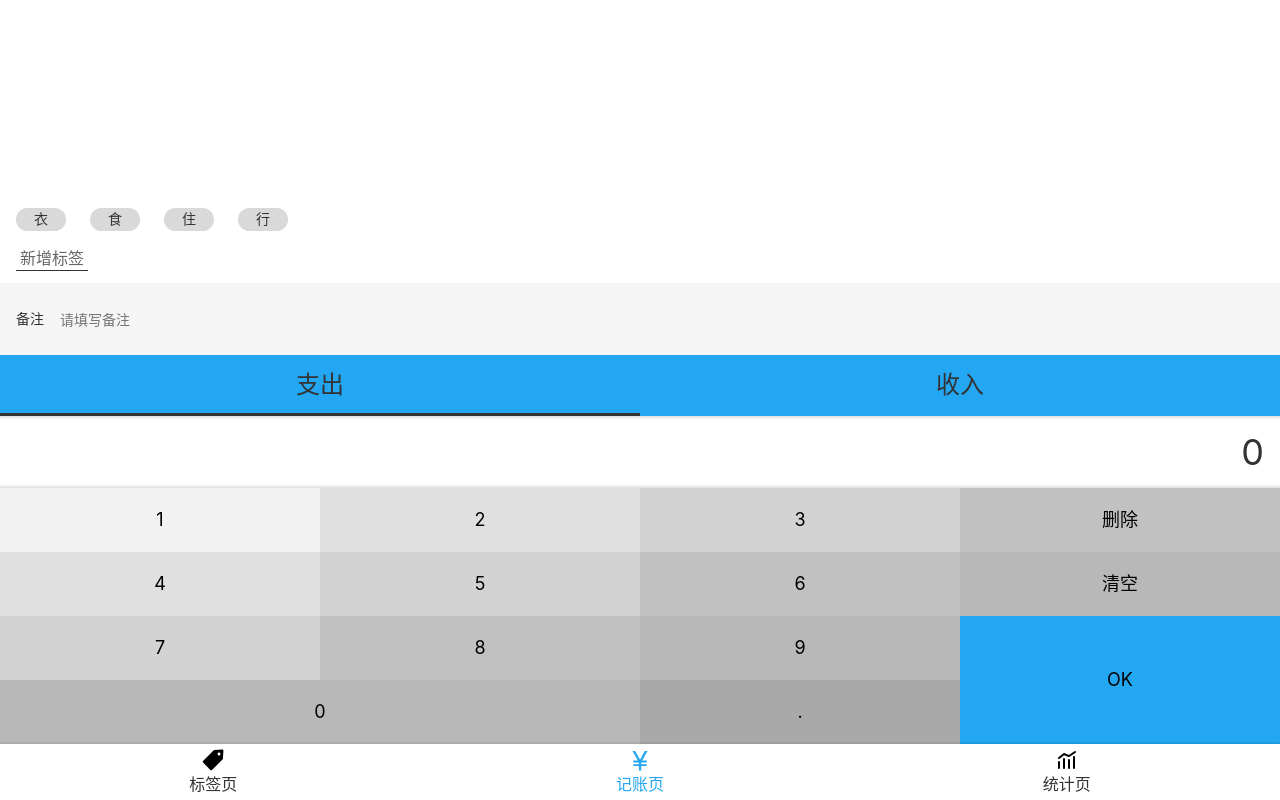
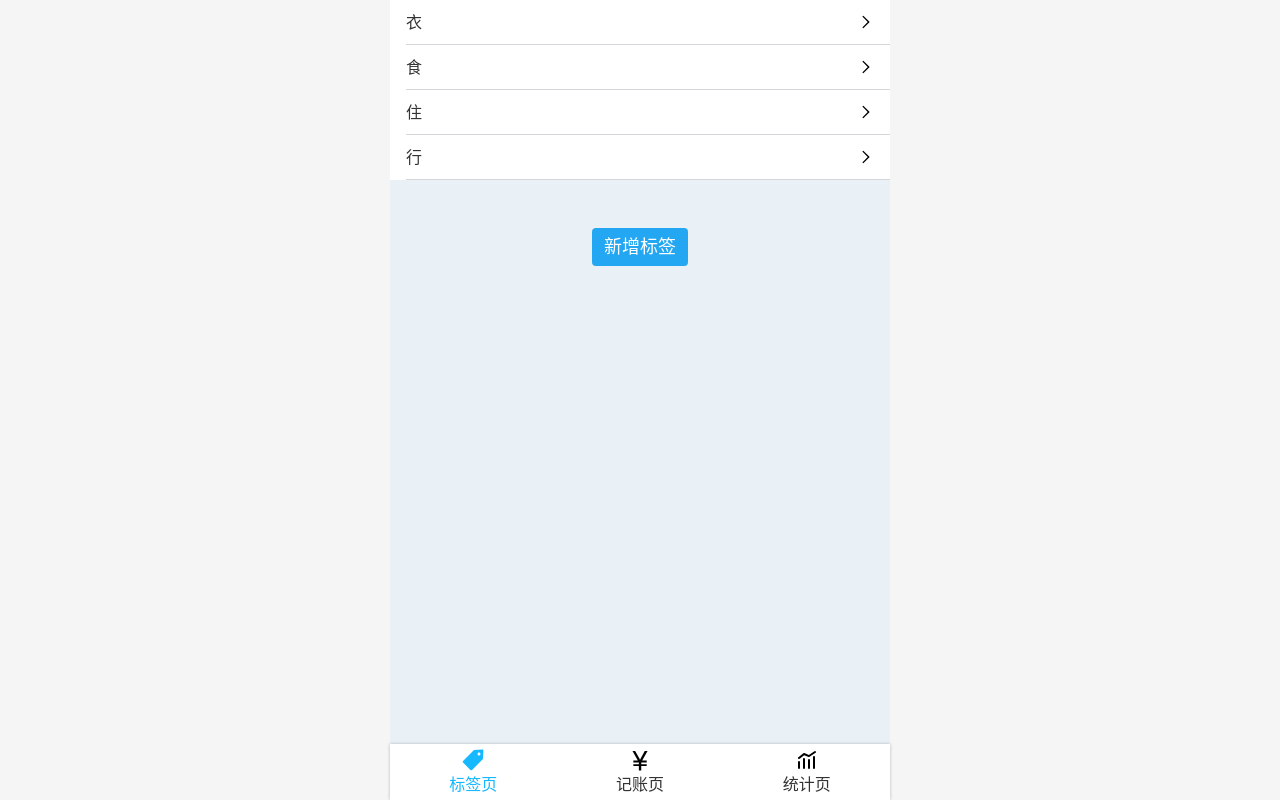
Before and after one commit to tomgao1/xiaobai-demo-react, a React app: page /#/tags in a window 1280 px wide. Before the commit this address led to /#/money. Built offline with nearby package versions, Linux system fonts and the light colour scheme.

Commit message:
初步完成颜色调试

```diff
--- a/src/App.tsx
+++ b/src/App.tsx
@@ -9,6 +9,9 @@ import { Tag } from 'views/Tag';
 
 const AppWrapper = styled.div`
 color:#333;
+max-width:500px;
+margin:0 auto;
+background: #e9f1f6;
 `;
 
 
--- a/src/components/Layout.tsx
+++ b/src/components/Layout.tsx
@@ -10,6 +10,9 @@ const Wrapper = styled.div`
 const Main = styled.div`
   flex-grow: 1;
   overflow: auto;
+  &::-webkit-scrollbar{
+    display:none
+  }
 `;
 
 type Props = {
@@ -21,9 +24,9 @@ type Props = {
    useEffect(() => {
      setTimeout(()=>{
      if(!mainRef.current){return}
-     console.log('props.scrollTop');
+
      mainRef.current.scrollTop = props.scrollTop!;
-     console.log(mainRef.current.scrollTop);
+
    },0)
  },[props.scrollTop]);
 
--- a/src/components/Nav.tsx
+++ b/src/components/Nav.tsx
@@ -25,9 +25,9 @@ background: white;
         height: 24px;
       }
       &.selected{
-          color:rgba(35,167,242);
+          color:#16B8FF;
           .icon{
-            fill:rgba(35,167,242);
+            fill:#16B8FF;
           }
       }
       }
--- a/src/views/Money.tsx
+++ b/src/views/Money.tsx
@@ -36,6 +36,7 @@ function Money() {
     alert('保存成功');
     setSelected(defaultFormData);
     }
+
   };
 
   return (
--- a/src/views/Money/CategorySection.tsx
+++ b/src/views/Money/CategorySection.tsx
@@ -10,17 +10,21 @@ font-size:24px;
   > li {
     width:50%;
     text-align: center;
+    background: white;
     padding:  16px 0;
     position: relative;
     &.selected::after{
       content: '';
       display: block;
       height: 3px;
-      background: #333;
+      background:#16B8FF;
+
       position: absolute;
       width: 100%;
       left: 0;
       bottom:0;
+
+
     }
   }
 }
--- a/src/views/Money/NoteSection.tsx
+++ b/src/views/Money/NoteSection.tsx
@@ -2,7 +2,7 @@ import styled from "styled-components";
 import React,{ ChangeEventHandler } from 'react';
 import {Input} from '../../components/Input';
 const Wrapper = styled.section`
-background: #f5f5f5;
+background: #E9F1F6;
 padding: 14px 16px;
 font-size: 14px;
 
--- a/src/views/Money/NumberPadSection.tsx
+++ b/src/views/Money/NumberPadSection.tsx
@@ -29,13 +29,11 @@ type Props = {
       if(text ===null){return;}
       if (text === 'OK') {
         if(props.onOk) {props.onOk();}
-        return;
+        return ;
       }
-      if ('0123456789.' .split('').concat(['删除','清空']).indexOf(text) >=0) {
+        if ('0123456789.'.split('').concat(['删除','清空']).indexOf(text) >=0) {
         setOutput(generateOutput(text,output));
       }
-
-
   }
   return (
     <Wrapper>
--- a/src/views/Money/NumberPadSection/Wrapper.tsx
+++ b/src/views/Money/NumberPadSection/Wrapper.tsx
@@ -18,32 +18,39 @@ const Wrapper = styled.section`
       &.ok{ height: 128px; float: right; }
       &.zero{ width: 50%; }
       &:nth-child(1){
-        background:#f2f2f2;
+        background:#FEFEFE;
+        border: 1px solid #F1F1F1;
       }
       &:nth-child(2),
       &:nth-child(5) {
-        background:#E0E0E0;
+        background:#FEFEFE;
+        border: 1px solid #F1F1F1;
       }
       &:nth-child(3),
       &:nth-child(6),
       &:nth-child(9) {
-        background:#D3D3D3;
+        background:#FEFEFE;
+        border: 1px solid #F1F1F1;
       }
       &:nth-child(4),
       &:nth-child(7),
       &:nth-child(10) {
-        background:#C1C1C1;
+        background:#FEFEFE;
+        border: 1px solid #F1F1F1;
       }
       &:nth-child(8),
       &:nth-child(11),
       &:nth-child(13) {
-        background:#B8B8B8;
+        background:#FEFEFE;
+        border: 1px solid #F1F1F1;
       }
       &:nth-child(12) {
-        background:rgba(35,167,242);
+        background:#16B8FF;
+
       }
       &:nth-child(14) {
-        background:#A9A9A9;
+        background:#FEFEFE;
+        border: 1px solid #F1F1F1;
       }
     }
   }
--- a/src/views/Money/NumberPadSection/generateOutput.tsx
+++ b/src/views/Money/NumberPadSection/generateOutput.tsx
@@ -26,6 +26,7 @@ const generateOutput = (text: string, output = '0') => {
         }
       case '清空':
         return '';
+
       default:
         return '';
     }
--- a/src/views/Money/TagsSection.tsx
+++ b/src/views/Money/TagsSection.tsx
@@ -13,7 +13,8 @@ background:#FFFFFF;padding: 12px 16px;
        display:inline-block; padding: 3px 18px;
        font-size: 14px; margin: 8px 12px;
        &.selected{
-         background:rgba(35,167,242);
+         background:#16B8FF;
+
        }
   }
 }
```
Also changed, not shown: src/components/Button.tsx (line endings or trailing spaces).
